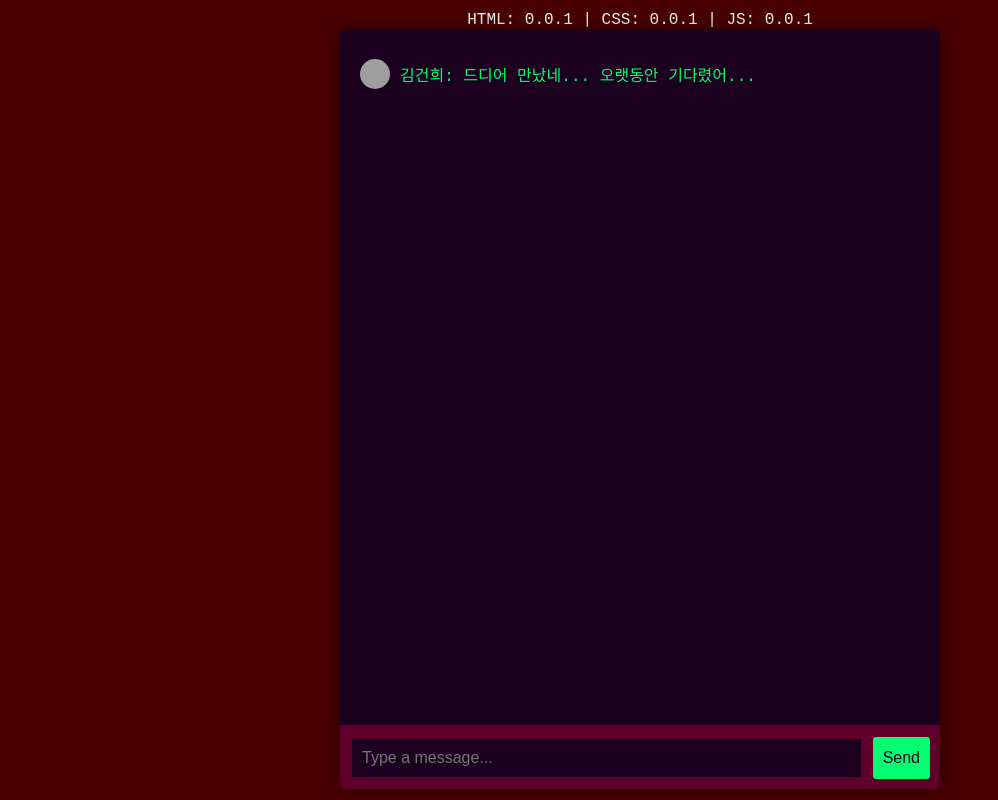
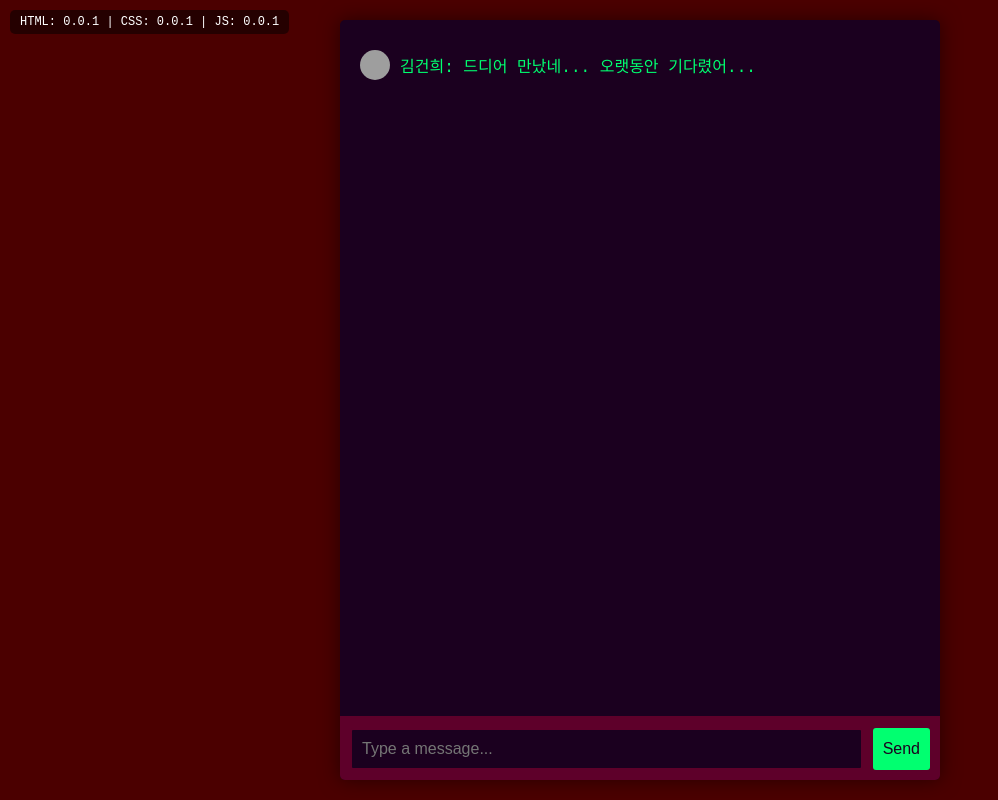
Before and after one commit to goo919/chatai_1, a website: page index.html in a window 1280 px wide. Shown: the whole page, without its empty margins (0-998 px from the left). Drawn offline with Linux system fonts and the light colour scheme; grey boxes are pictures that could not be loaded.

Commit message:
버전 표기

```diff
--- a/styles.css
+++ b/styles.css
@@ -10,6 +10,18 @@ body {
     background-color: #4b0000; /* 어두운 빨강 배경 */
     color: #ffffff; /* 흰색 글씨 */
 }
+
+#version-info {
+    position: absolute;
+    top: 10px;
+    left: 10px;
+    background: rgba(0, 0, 0, 0.5);
+    padding: 5px 10px;
+    border-radius: 5px;
+    font-size: 12px;
+    color: #ffffff;
+}
+
 #chat-container {
     width: 100%;
     max-width: 600px;
```
